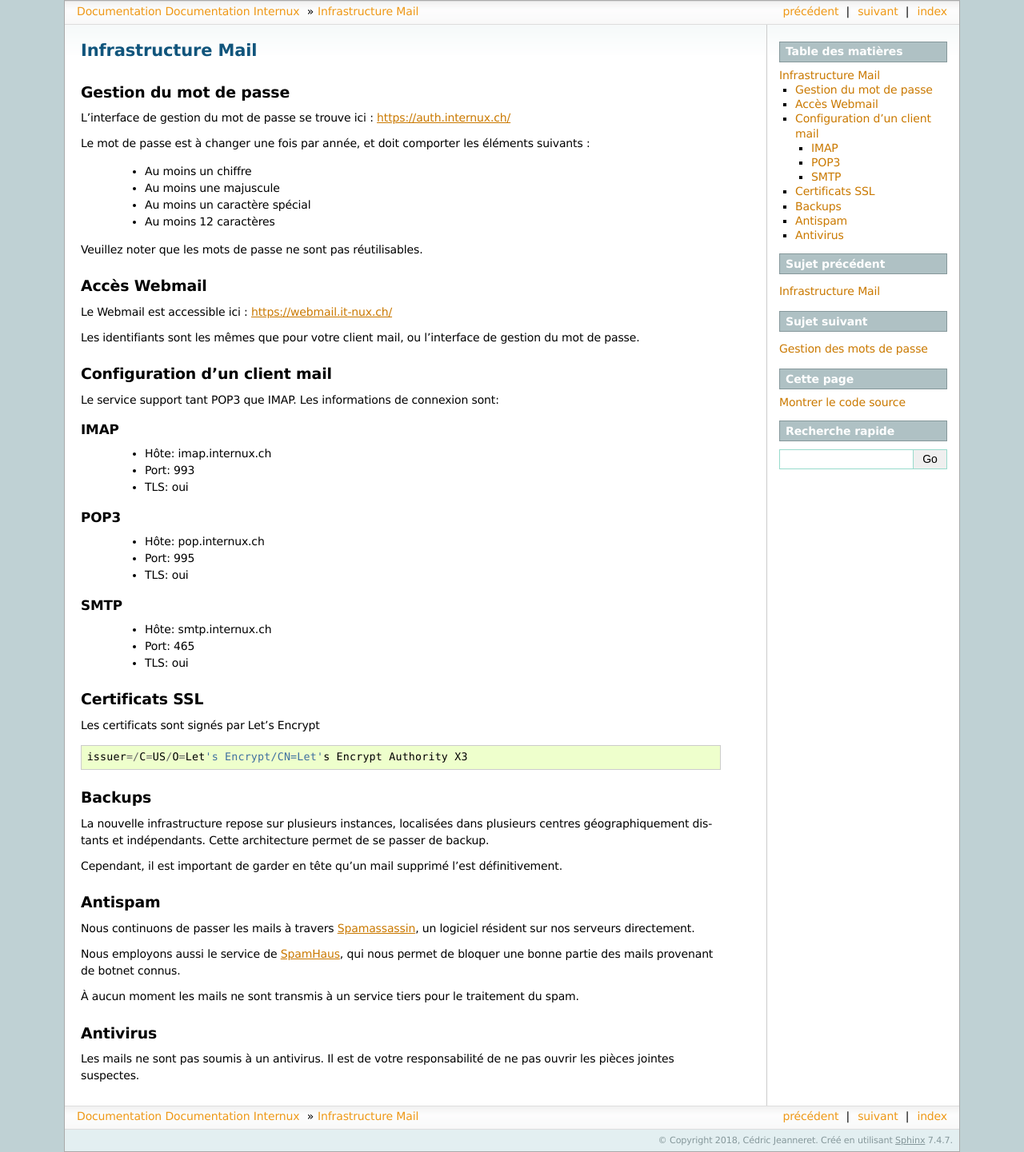
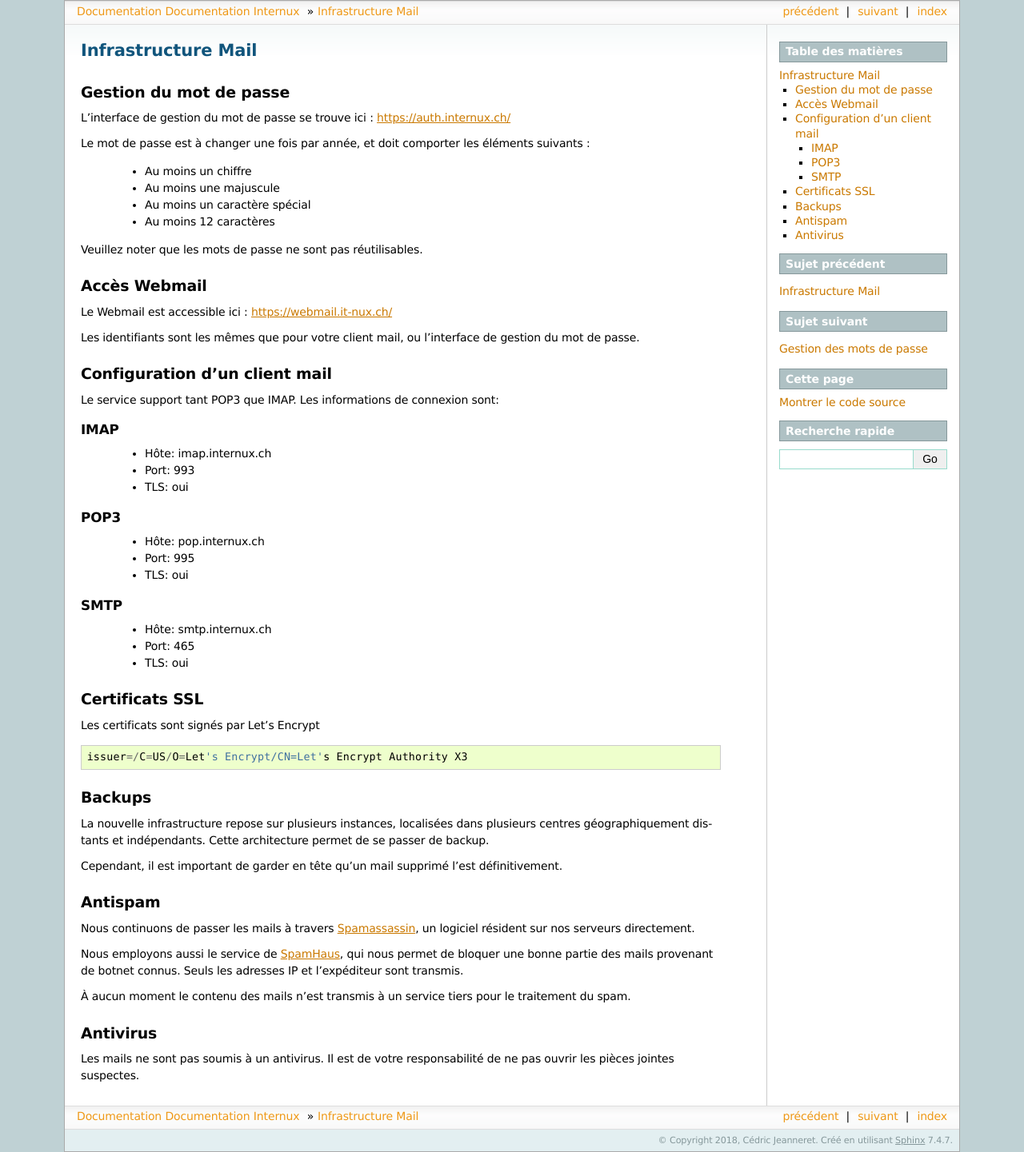
Before and after one commit to cjeanneret/internux-infradoc, a Sphinx documentation site: the page built from source/infra-mail.rst, in a window 1280 px wide. Shown: the whole page at 80% size. Built offline with Sphinx 7.4.7, drawn with Linux system fonts in a browser that asks for light colours.

Commit message:
added guarantee speech

```diff
--- a/source/index.rst
+++ b/source/index.rst
@@ -12,3 +12,4 @@ Infrastructure Mail
 
    infra-mail
    ipa
+   garantie
--- a/source/infra-mail.rst
+++ b/source/infra-mail.rst
@@ -79,9 +79,10 @@ Nous continuons de passer les mails à travers Spamassassin_, un logiciel résid
 sur nos serveurs directement.
 
 Nous employons aussi le service de SpamHaus_, qui nous permet de bloquer une bonne
-partie des mails provenant de botnet connus.
+partie des mails provenant de botnet connus. Seuls les adresses IP et l'expéditeur
+sont transmis.
 
-À aucun moment les mails ne sont transmis à un service tiers pour le traitement du spam.
+À aucun moment le contenu des mails n'est transmis à un service tiers pour le traitement du spam.
 
 Antivirus
 ---------
```
Also changed, not shown: source/garantie.rst (added, +54 -0 lines), 12 other files.
